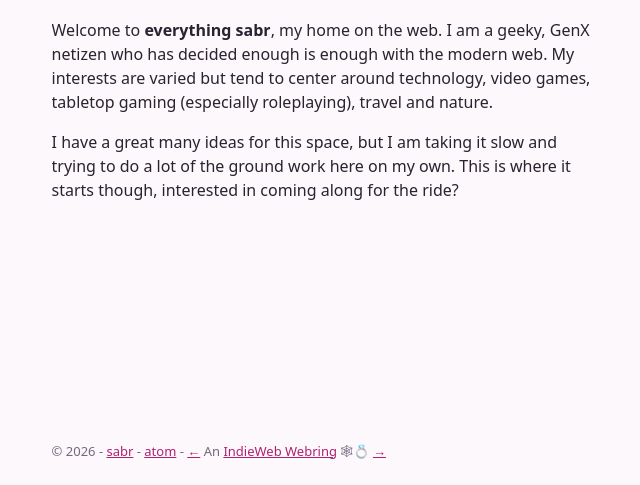
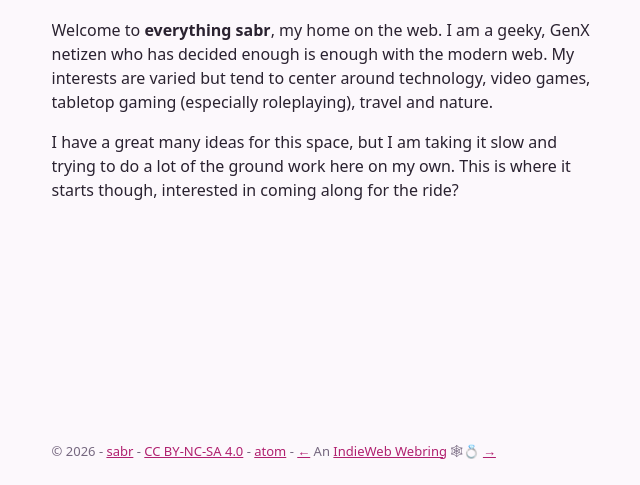
Before and after one commit to iamsabr/everything-sabr, an Eleventy site: page index.md in a window 1280 px wide. Shown: the part 315-800 px from the top of the page, without its empty margins (319-959 px from the left). Built offline with nearby package versions, Linux system fonts and the light colour scheme; Eleventy itself is replaced by a stand-in of ours; files that its build step writes are made by us from their sources.

Commit message:
added creative commons attribution

```diff
--- a/_includes/base.njk
+++ b/_includes/base.njk
@@ -47,7 +47,7 @@
         </main>
 
         <footer>
-            <p>&copy; 2026 - <a href="/">sabr</a> - <a href="/feed.xml">atom</a> - <a href="https://xn--sr8hvo.ws/previous">←</a>
+            <p>&copy; 2026 - <a href="/">sabr</a> - <a href="https://creativecommons.org/licenses/by-nc-sa/4.0/">CC BY-NC-SA 4.0</a> - <a href="/feed.xml">atom</a> - <a href="https://xn--sr8hvo.ws/previous">←</a>
 An <a href="https://xn--sr8hvo.ws">IndieWeb Webring</a> 🕸💍
 <a href="https://xn--sr8hvo.ws/next">→</a></p>
         </footer>
```
